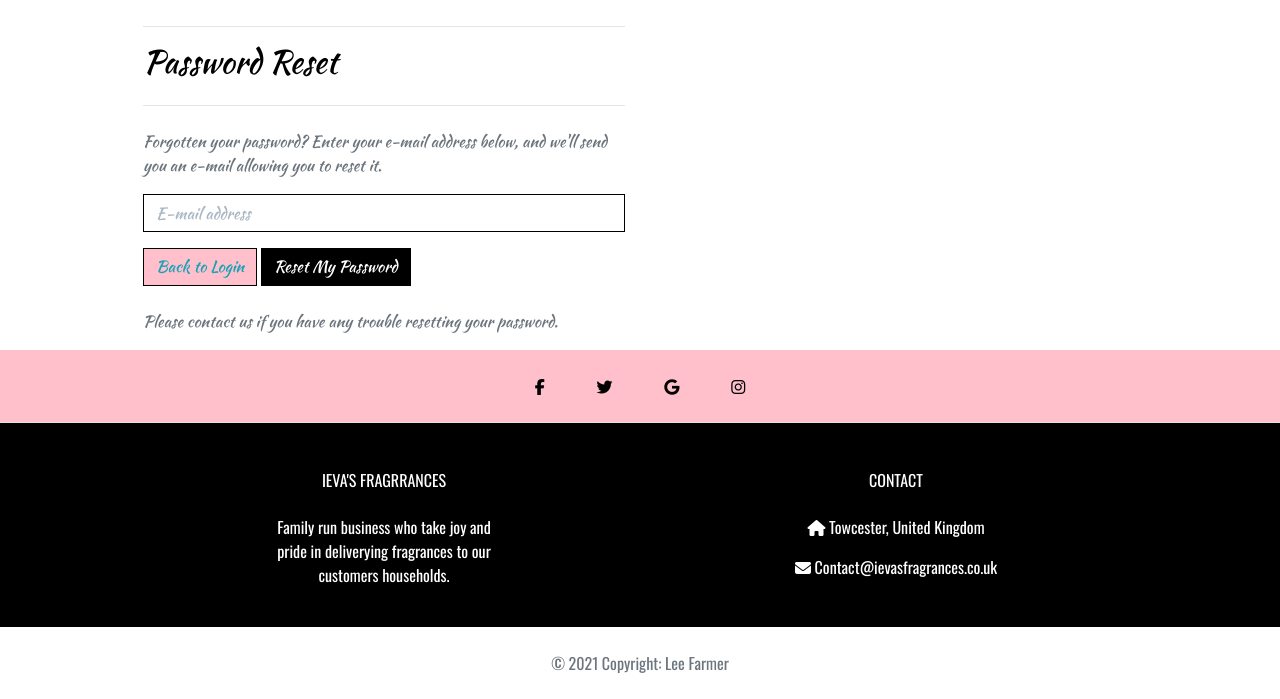
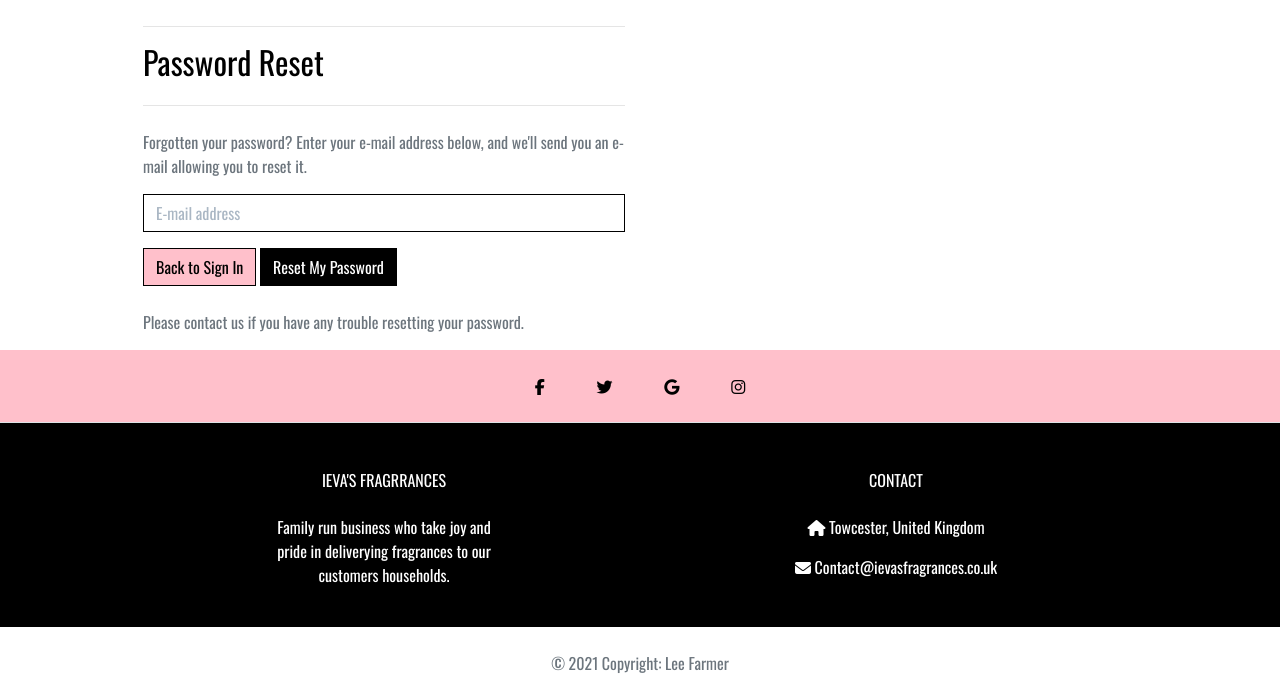
Before and after one commit to Leefarmer83/ievas_fragrances, a Django app: page /accounts/password/reset/ in a window 1280 px wide. Shown: the part 180-879 px from the top of the page. Run offline with Django 3.2, Linux system fonts and the light colour scheme; some libraries are stand-ins or nearby versions.

Commit message:
corrected bugs

```diff
--- a/templates/allauth/account/password_reset.html
+++ b/templates/allauth/account/password_reset.html
@@ -8,20 +8,20 @@
 {% block inner_content %}
 
     <hr>
-    <h2 class="logo-font mb-4">{% trans "Password Reset" %}</h2>
+    <h2 class="Oswald mb-4">{% trans "Password Reset" %}</h2>
     <hr>
     {% if user.is_authenticated %}
     {% include "account/snippets/already_logged_in.html" %}
     {% endif %}
 
-    <p>{% trans "Forgotten your password? Enter your e-mail address below, and we'll send you an e-mail allowing you to reset it." %}</p>
+    <p class="Oswald">{% trans "Forgotten your password? Enter your e-mail address below, and we'll send you an e-mail allowing you to reset it." %}</p>
 
-    <form method="POST" action="{% url 'account_reset_password' %}" class="password_reset">
+    <form method="POST" action="{% url 'account_reset_password' %}" class="password_reset Oswald">
         {% csrf_token %}
         {{ form|crispy }}
-        <a class="btn btn-outline-black rounded-0" href="{% url 'account_login' %}">Back to Login</a>
+        <a class="btn btn-outline-black rounded-0 text-black" href="{% url 'account_login' %}">Back to Sign In</a>
         <input type="submit" value="{% trans 'Reset My Password' %}" />
     </form>
 
-    <p>{% blocktrans %}Please contact us if you have any trouble resetting your password.{% endblocktrans %}</p>
+    <p class="Oswald">{% blocktrans %}Please contact us if you have any trouble resetting your password.{% endblocktrans %}</p>
 {% endblock %}
--- a/templates/allauth/account/password_reset_done.html
+++ b/templates/allauth/account/password_reset_done.html
@@ -7,12 +7,12 @@
 
 {% block inner_content %}
     <hr>
-    <h2 class="logo-font mb-4">{% trans "Password Reset" %}</h2>
+    <h2 class="Oswald mb-4">{% trans "Password Reset" %}</h2>
     <hr>
 
     {% if user.is_authenticated %}
     {% include "account/snippets/already_logged_in.html" %}
     {% endif %}
 
-    <p>{% blocktrans %}We have sent you an e-mail. Please contact us if you do not receive it within a few minutes.{% endblocktrans %}</p>
+    <p class="Oswald">{% blocktrans %}We have sent you an e-mail. Please contact us if you do not receive it within a few minutes.{% endblocktrans %}</p>
 {% endblock %}
--- a/templates/allauth/account/password_reset_from_key.html
+++ b/templates/allauth/account/password_reset_from_key.html
@@ -5,18 +5,18 @@
 
 {% block inner_content %}
     <hr>
-    <h2 class="logo-font mb-4">{% if token_fail %}{% trans "Bad Token" %}{% else %}{% trans "Change Password" %}{% endif %}</h2>
+    <h2 class="Oswald mb-4">{% if token_fail %}{% trans "Bad Token" %}{% else %}{% trans "Change Password" %}{% endif %}</h2>
     <hr>
 
     {% if token_fail %}
         {% url 'account_reset_password' as passwd_reset_url %}
-        <p>{% blocktrans %}The password reset link was invalid, possibly because it has already been used.  Please request a <a href="{{ passwd_reset_url }}">new password reset</a>.{% endblocktrans %}</p>
+        <p class="Oswald">{% blocktrans %}The password reset link was invalid, possibly because it has already been used.  Please request a <a href="{{ passwd_reset_url }}">new password reset</a>.{% endblocktrans %}</p>
     {% else %}
         {% if form %}
             <form method="POST" action="{{ action_url }}">
                 {% csrf_token %}
                 {{ form|crispy }}
-                <a class="btn btn-outline-black rounded-0" href="{% url 'account_login' %}">Back to Login</a>
+                <a class="Oswald btn btn-outline-black rounded-0" href="{% url 'account_login' %}">Back to Login</a>
                 <input type="submit" name="action" value="{% trans 'change password' %}"/>
             </form>
         {% else %}
--- a/templates/allauth/account/password_reset_from_key_done.html
+++ b/templates/allauth/account/password_reset_from_key_done.html
@@ -5,7 +5,7 @@
 
 {% block inner_content %}
     <hr>
-    <h2 class="logo-font mb-4">{% trans "Change Password" %}</h2>
+    <h2 class="Oswald mb-4">{% trans "Change Password" %}</h2>
     <hr>
-    <p>{% trans 'Your password is now changed.' %}</p>
+    <p class="Oswald">{% trans 'Your password is now changed.' %}</p>
 {% endblock %}
```
Also changed, not shown: templates/allauth/account/signup.html (+4 -4 lines).
